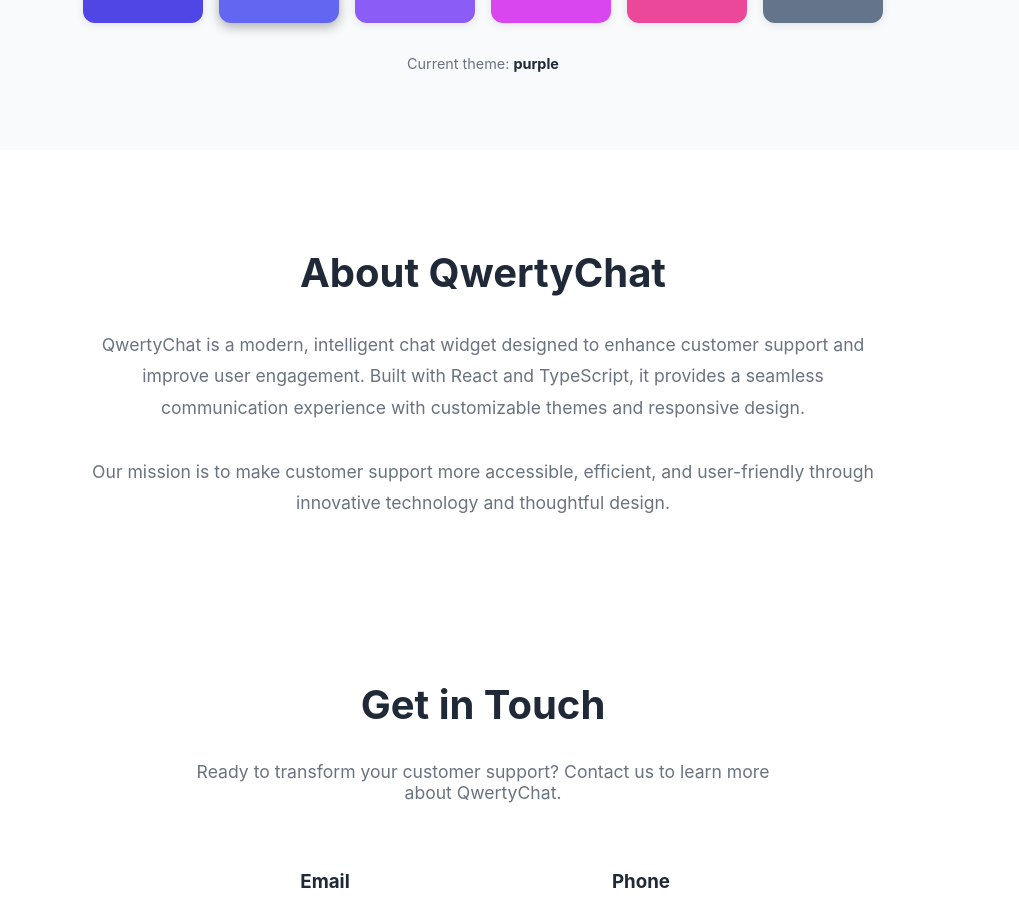
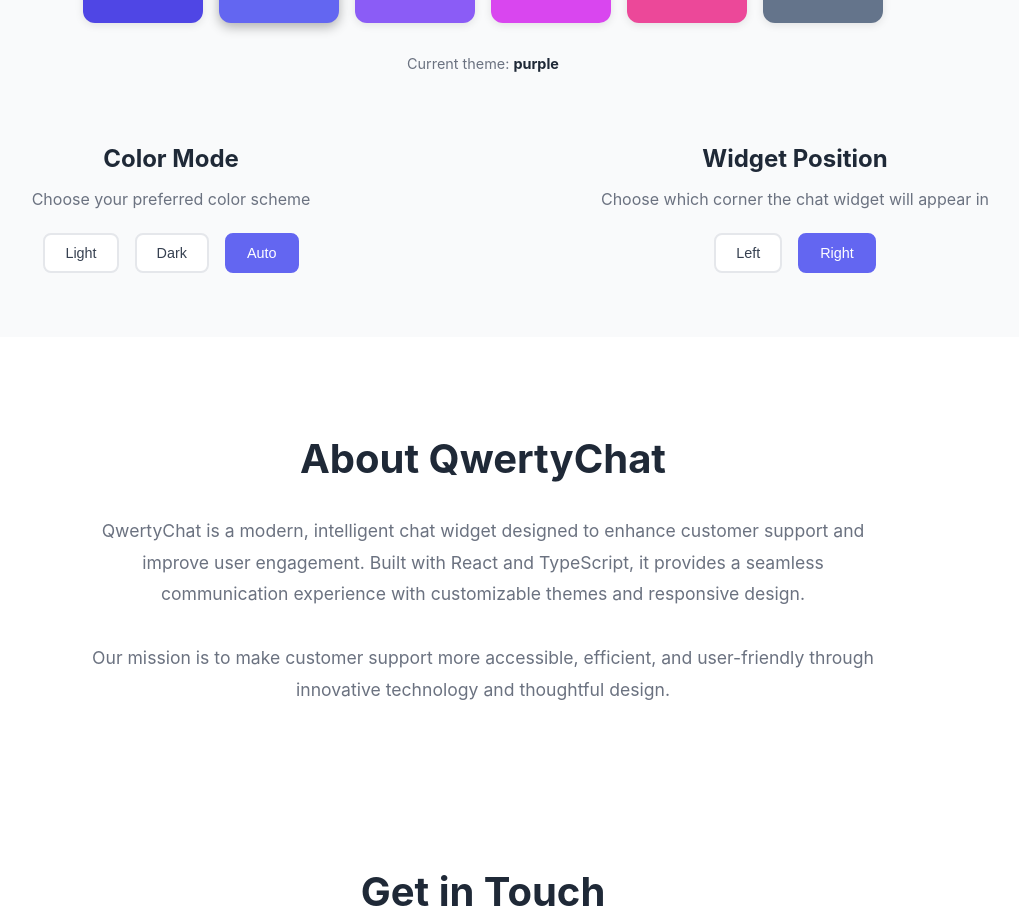
Before and after one commit to ThalesQwerty/morphchat-demo-page, a React (Vite) app: page / in a window 1280 px wide. Shown: the part 1880-2790 px from the top of the page, without its empty margins (157-1176 px from the left). Built offline with nearby package versions, Linux system fonts and the light colour scheme.

Commit message:
:wrench: Adjust layout

```diff
--- a/package.json
+++ b/package.json
@@ -29,6 +29,7 @@
 	},
 	"homepage": "https://github.com/ThalesQwerty/qwertychat#readme",
 	"dependencies": {
+		"@phosphor-icons/react": "^2.1.10",
 		"lodash": "^4.17.21",
 		"react": "^18.2.0",
 		"react-dom": "^18.2.0"
--- a/src/demo/App.module.scss
+++ b/src/demo/App.module.scss
@@ -79,7 +79,7 @@
 
         .ctaButton {
             padding: 12px 24px;
-            background: #6366f1;
+            background: var(--qwertychat-primary);
             color: white;
             border: none;
             border-radius: 8px;
@@ -88,7 +88,7 @@
             transition: background-color 0.2s ease;
 
             &:hover {
-                background: #5855eb;
+                background: var(--qwertychat-primary-hover);
             }
         }
     }
@@ -292,6 +292,85 @@
                 }
             }
         }
+
+        /* Control Sections Container */
+        .controlSectionsContainer {
+            display: grid;
+            grid-template-columns: 1fr 1fr;
+            gap: 3rem;
+            margin-top: 3rem;
+
+            /* Mobile Responsive */
+            @media (max-width: 768px) {
+                grid-template-columns: 1fr;
+                gap: 2rem;
+            }
+        }
+
+        /* Control Sections */
+        .controlSection {
+            text-align: center;
+
+            .controlTitle {
+                font-size: 1.5rem;
+                margin-bottom: 0.5rem;
+                color: #1f2937;
+                transition: color 0.3s ease;
+            }
+
+            .controlSubtitle {
+                font-size: 1rem;
+                color: #6b7280;
+                margin-bottom: 1.5rem;
+                transition: color 0.3s ease;
+            }
+
+            .modeButtons,
+            .cornerButtons {
+                display: flex;
+                justify-content: center;
+                gap: 1rem;
+                flex-wrap: wrap;
+
+                .modeButton,
+                .cornerButton {
+                    padding: 10px 20px;
+                    border: 2px solid #e5e7eb;
+                    border-radius: 8px;
+                    background: white;
+                    color: #374151;
+                    font-size: 0.9rem;
+                    font-weight: 500;
+                    cursor: pointer;
+                    transition: all 0.2s ease;
+
+                    &:hover {
+                        border-color: #d1d5db;
+                        background: #f9fafb;
+                    }
+                }
+
+                .modeButtonSelected,
+                .cornerButtonSelected {
+                    border-color: var(--qwertychat-primary);
+                    background: var(--qwertychat-primary);
+                    color: white;
+
+                    &:hover {
+                        background: var(--qwertychat-primary-hover);
+                        border-color: var(--qwertychat-primary-hover);
+                    }
+                }
+
+                .modeButtonDefault,
+                .cornerButtonDefault {
+                    &:hover {
+                        border-color: var(--qwertychat-primary);
+                        color: var(--qwertychat-primary);
+                    }
+                }
+            }
+        }
     }
 }
 
@@ -314,6 +393,51 @@
 
                 strong {
                     color: #f9fafb;
+                }
+            }
+        }
+
+        .controlSection {
+            .controlTitle {
+                color: #f9fafb;
+            }
+
+            .controlSubtitle {
+                color: #d1d5db;
+            }
+
+            .modeButtons,
+            .cornerButtons {
+                .modeButton,
+                .cornerButton {
+                    border-color: #4b5563;
+                    background: #374151;
+                    color: #d1d5db;
+
+                    &:hover {
+                        border-color: #6b7280;
+                        background: #4b5563;
+                    }
+                }
+
+                .modeButtonSelected,
+                .cornerButtonSelected {
+                    border-color: var(--qwertychat-primary);
+                    background: var(--qwertychat-primary);
+                    color: white;
+
+                    &:hover {
+                        background: var(--qwertychat-primary-hover);
+                        border-color: var(--qwertychat-primary-hover);
+                    }
+                }
+
+                .modeButtonDefault,
+                .cornerButtonDefault {
+                    &:hover {
+                        border-color: var(--qwertychat-primary);
+                        color: var(--qwertychat-primary);
+                    }
                 }
             }
         }
--- a/src/demo/App.tsx
+++ b/src/demo/App.tsx
@@ -1,4 +1,4 @@
-import React from "react";
+import React, { useState } from "react";
 import { Color } from "../lib/constants/Color";
 import { ThemeProvider, useAppTheme } from "./context/ThemeContext";
 import { ThemeToggle } from "./components/ThemeToggle";
@@ -7,7 +7,8 @@ import "./globals.scss";
 import styles from "./App.module.scss";
 
 function AppContent() {
-    const { colorTheme, setColorTheme } = useAppTheme();
+    const { colorTheme, setColorTheme, theme, setTheme } = useAppTheme();
+    const [widgetCorner, setWidgetCorner] = useState<"left" | "right">("right");
 
     return (
         <div className={styles.appContainer}>
@@ -129,6 +130,47 @@ function AppContent() {
                             Current theme: <strong>{Object.keys(Color).find(key => Color[key as keyof typeof Color] === colorTheme)}</strong>
                         </p>
                     </div>
+
+                    {/* Control Sections Container */}
+                    <div className={styles.controlSectionsContainer}>
+                        {/* Color Mode Switch */}
+                        <div className={styles.controlSection}>
+                            <h3 className={styles.controlTitle}>Color Mode</h3>
+                            <p className={styles.controlSubtitle}>
+                                Choose your preferred color scheme
+                            </p>
+                            <div className={styles.modeButtons}>
+                                {(["light", "dark", "auto"] as const).map((mode) => (
+                                    <button
+                                        key={mode}
+                                        onClick={() => setTheme(mode)}
+                                        className={`${styles.modeButton} ${theme === mode ? styles.modeButtonSelected : styles.modeButtonDefault}`}
+                                    >
+                                        {mode.charAt(0).toUpperCase() + mode.slice(1)}
+                                    </button>
+                                ))}
+                            </div>
+                        </div>
+
+                        {/* Widget Corner Position Switch */}
+                        <div className={styles.controlSection}>
+                            <h3 className={styles.controlTitle}>Widget Position</h3>
+                            <p className={styles.controlSubtitle}>
+                                Choose which corner the chat widget will appear in
+                            </p>
+                            <div className={styles.cornerButtons}>
+                                {(["left", "right"] as const).map((corner) => (
+                                    <button
+                                        key={corner}
+                                        onClick={() => setWidgetCorner(corner)}
+                                        className={`${styles.cornerButton} ${widgetCorner === corner ? styles.cornerButtonSelected : styles.cornerButtonDefault}`}
+                                    >
+                                        {corner.charAt(0).toUpperCase() + corner.slice(1)}
+                                    </button>
+                                ))}
+                            </div>
+                        </div>
+                    </div>
                 </div>
             </section>
 
@@ -184,7 +226,7 @@ function AppContent() {
             </footer>
 
             {/* ChatWidget - Fixed at bottom right */}
-            <ChatWidgetWrapper />
+            <ChatWidgetWrapper corner={widgetCorner} />
         </div>
     );
 }
--- a/src/demo/components/ChatWidgetWrapper.tsx
+++ b/src/demo/components/ChatWidgetWrapper.tsx
@@ -1,7 +1,11 @@
 import { useChatWidget } from "../../lib/hooks/useChatWidget";
 import { useAppTheme } from "../context/ThemeContext";
 
-export function ChatWidgetWrapper() {
+interface ChatWidgetWrapperProps {
+    corner?: "left" | "right";
+}
+
+export function ChatWidgetWrapper({ corner = "right" }: ChatWidgetWrapperProps) {
     const { resolvedTheme, colorTheme } = useAppTheme();
 
     const handleSendMessage = (message: string) => {
@@ -12,6 +16,7 @@ export function ChatWidgetWrapper() {
     const { component: ChatWidgetComponent } = useChatWidget({
         theme: colorTheme,
         mode: resolvedTheme,
+        corner,
         events: {
             onSendMessage: handleSendMessage,
         },
--- a/src/demo/components/ThemeToggle.module.scss
+++ b/src/demo/components/ThemeToggle.module.scss
@@ -24,7 +24,7 @@
     }
 
     &.active {
-        border-color: #6366f1;
+        border-color: var(--qwertychat-primary);
         background: rgba(99, 102, 241, 0.1);
     }
 }
@@ -39,7 +39,7 @@
         }
 
         &.active {
-            border-color: #8b5cf6;
+            border-color: var(--qwertychat-primary);
             background: rgba(139, 92, 246, 0.2);
         }
     }
--- a/src/lib/components/messages/ChatMessages.module.scss
+++ b/src/lib/components/messages/ChatMessages.module.scss
@@ -18,11 +18,11 @@
     }
 
     &::-webkit-scrollbar-thumb {
-        background: #e5e7eb;
+        background: var(--qwertychat-secondary);
         border-radius: 2px;
     }
 
     &::-webkit-scrollbar-thumb:hover {
-        background: #6b7280;
+        background: var(--qwertychat-secondary-hover);
     }
 }
--- a/src/lib/components/messages/MessageBubble.module.scss
+++ b/src/lib/components/messages/MessageBubble.module.scss
@@ -45,13 +45,24 @@
         }
     }
 
-    &.inChain {
+    &.first {
+        margin-top: 24px;
         margin-bottom: 1px;
     }
 
-    &.firstInChain {
+    &.middle {
+        margin-bottom: 1px;
+    }
+
+    &.last {
+
+    }
+
+    &.single {
         margin-top: 24px;
+        margin-bottom: 1px;
     }
+
 
     .messageContent {
         display: flex;
--- a/src/lib/components/messages/MessageBubble.tsx
+++ b/src/lib/components/messages/MessageBubble.tsx
@@ -23,7 +23,7 @@ export const MessageBubble: React.FC<MessageBubbleProps> = ({
     const isFirstInChain = chain === "first" || chain === "single";
 
     return (
-        <div className={`${styles.message} ${styles[message.from]} ${isInChain ? styles.inChain : ''} ${isFirstInChain ? styles.firstInChain : ''}`}>
+        <div className={`${styles.message} ${styles[message.from]} ${styles[message.chain]}`}>
             <div className={styles.messageContent}>
                 {!isFromUser && (
                     showAuthorPhoto ? (
--- a/src/lib/constants/defaultThemes.ts
+++ b/src/lib/constants/defaultThemes.ts
@@ -4,7 +4,7 @@ import { Color } from "./Color";
 export const defaultLightTheme = {
     primary: Color.purple,
     secondary: Color.gray200,
-    background: Color.gray100,
+    background: Color.white,
     contrast: Color.white,
     text: Color.gray800,
     textLight: Color.gray500,
@@ -23,8 +23,8 @@ export const defaultDarkTheme = {
     background: Color.gray800,
     contrast: Color.white,
     text: Color.gray100,
-    textLight: Color.gray300,
-    border: Color.gray800,
+    textLight: Color.gray400,
+    border: Color.gray900,
 
     components: {
         footer: {
```
Also changed, not shown: src/lib/components/page/ChatWidgetContainer.module.scss (+11 -11 lines), src/lib/hooks/useTheme.tsx (+6 -1 lines), 1 other file (tests, documents, lock files or other folders).
